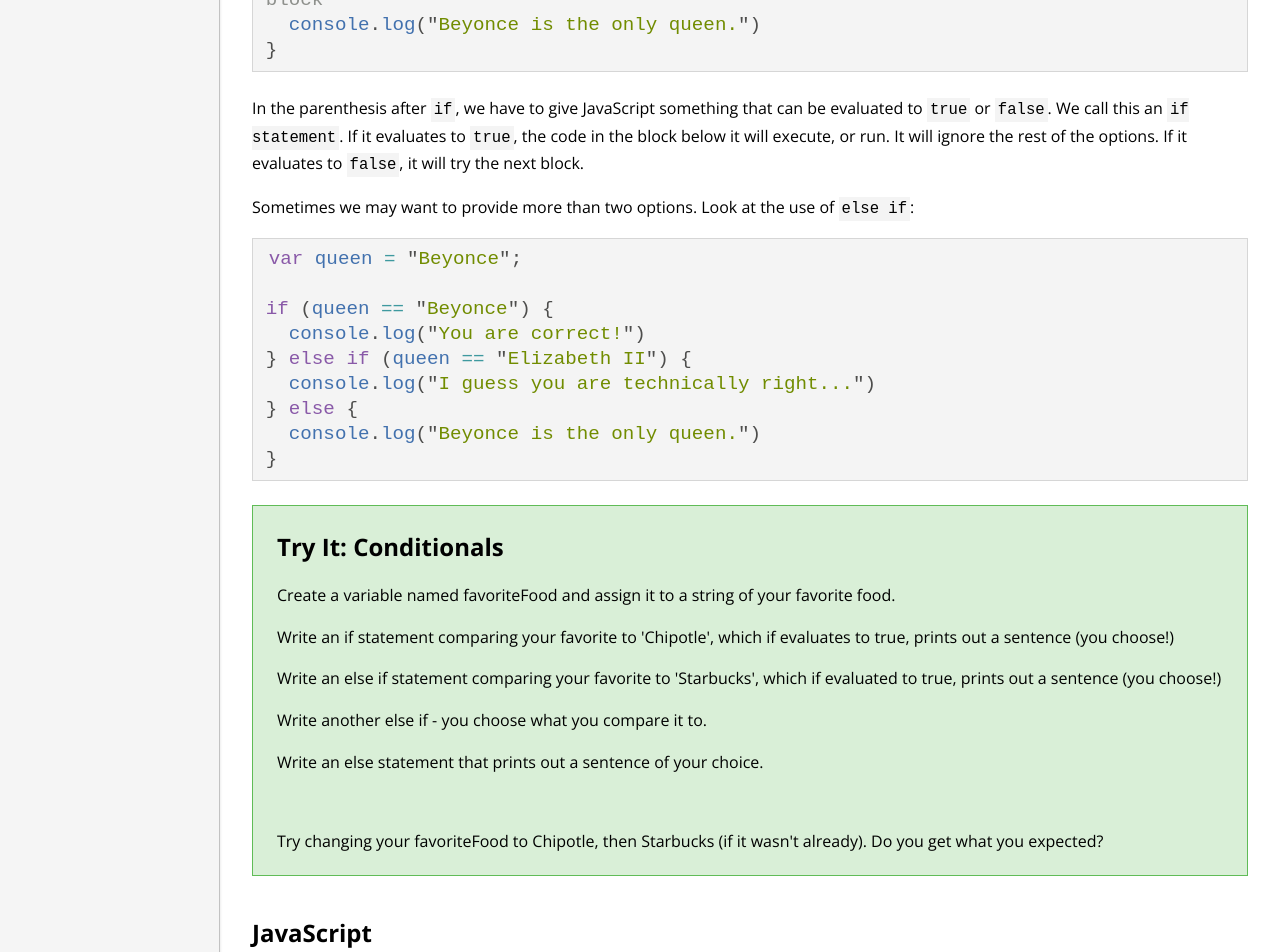
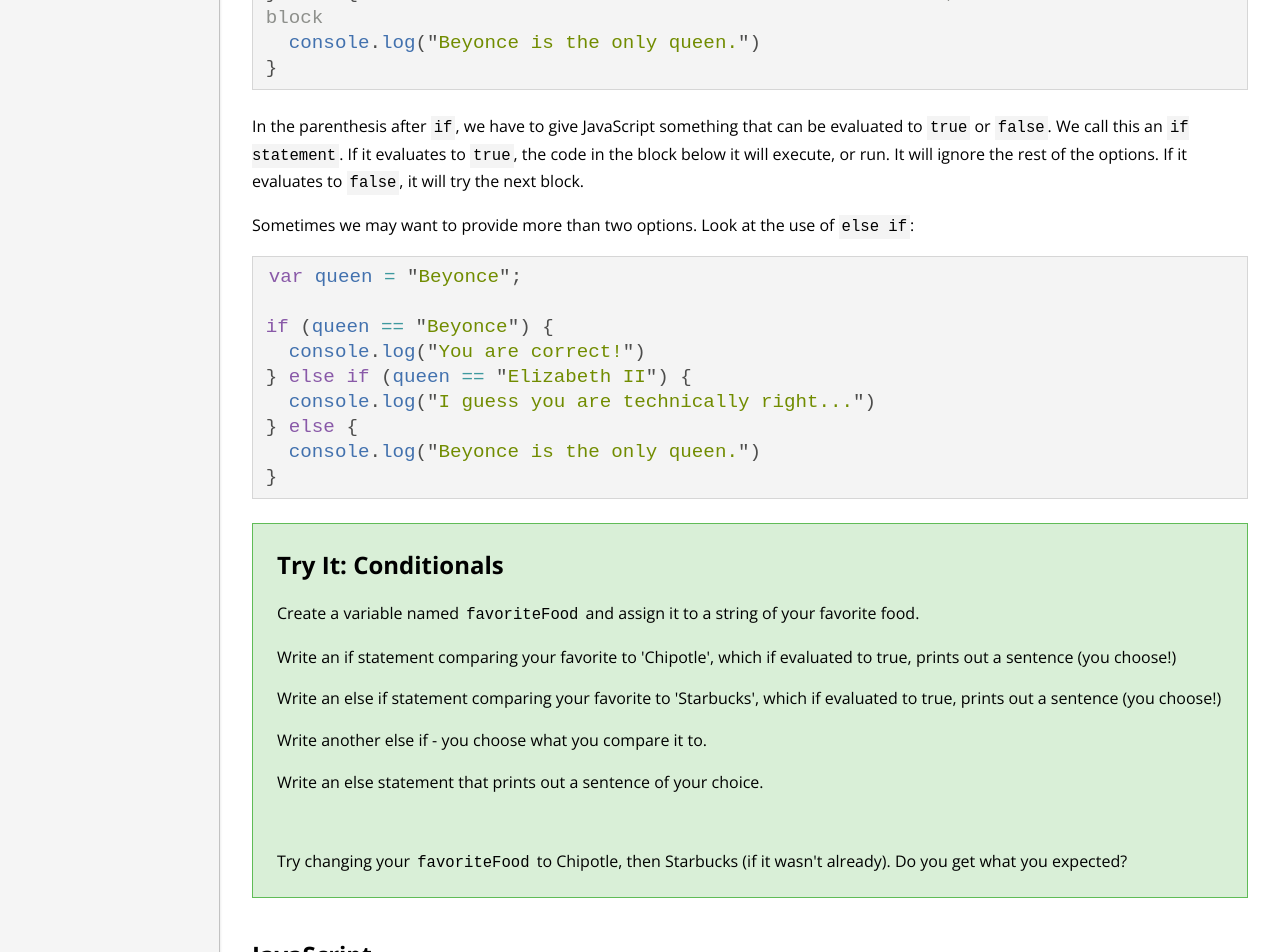
Before and after one commit to ameseee/kwk-curriculum-site, a Jekyll site: the page built from web-app/lessons/intro-to-js/index.md, in a window 1280 px wide and 1400 px high, scrolled down 6295 px. Shown: the top 952 px of the window. Built offline with Jekyll 4.4.1, drawn with Linux system fonts in a browser that asks for light colours; nearby versions of some CDN libraries; some of the changed text lies outside the part shown.

Commit message:
Make small updates to Intro to JS lesson

````diff
--- a/web-app/lessons/intro-to-js/index.md
+++ b/web-app/lessons/intro-to-js/index.md
@@ -38,7 +38,8 @@
 
 <div class="try-it">
   <h2>Try It: Strings</h2>
-  <p>In your CodePen console, type <code class="try-it-code">"your name".length</code>. (Instead of the words "your name", type your actual name).</p>
+  <p>In your CodePen console, type <code class="try-it-code">"your name"</code>.</p>
+  <p>Now, type <code class="try-it-code">"your name".length</code>. (Instead of the words "your name", type your actual name).</p>
   <p>What printed as the output? Check with your neighbor - did you get the same thing? What does <code class="try-it-code">.length</code> do?</p>
 </div>
 
@@ -207,7 +208,7 @@
 Yes -> Please log in
 No -> Please create an account
 
-JavaScript, like most all languages, gives us a mechanism to ask those questions, and provide different outcomes based on the answer:
+JavaScript, like most all languages, gives us a mechanism to ask those questions and provide different outcomes based on the answer:
 
 ```js
 var queen = "Beyonce";
@@ -250,12 +251,12 @@
 
 <div class="try-it">
   <h2>Try It: Conditionals</h2>
-  <p>Create a variable named favoriteFood and assign it to a string of your favorite food.</p>
-  <p>Write an if statement comparing your favorite to 'Chipotle', which if evaluates to true, prints out a sentence (you choose!)</p>
+  <p>Create a variable named <code class="try-it-code">favoriteFood</code> and assign it to a string of your favorite food.</p>
+  <p>Write an if statement comparing your favorite to 'Chipotle', which if evaluated to true, prints out a sentence (you choose!)</p>
   <p>Write an else if statement comparing your favorite to 'Starbucks', which if evaluated to true, prints out a sentence (you choose!)</p>
   <p>Write another else if - you choose what you compare it to.</p>
   <p>Write an else statement that prints out a sentence of your choice.</p><br>
-  <p>Try changing your favoriteFood to Chipotle, then Starbucks (if it wasn't already). Do you get what you expected?</p>
+  <p>Try changing your <code class="try-it-code">favoriteFood</code> to Chipotle, then Starbucks (if it wasn't already). Do you get what you expected?</p>
 </div>
 
 ## JavaScript
````
Also changed, not shown: other parts of web-app/lessons/intro-to-js/index.md (+2 -2 lines).
